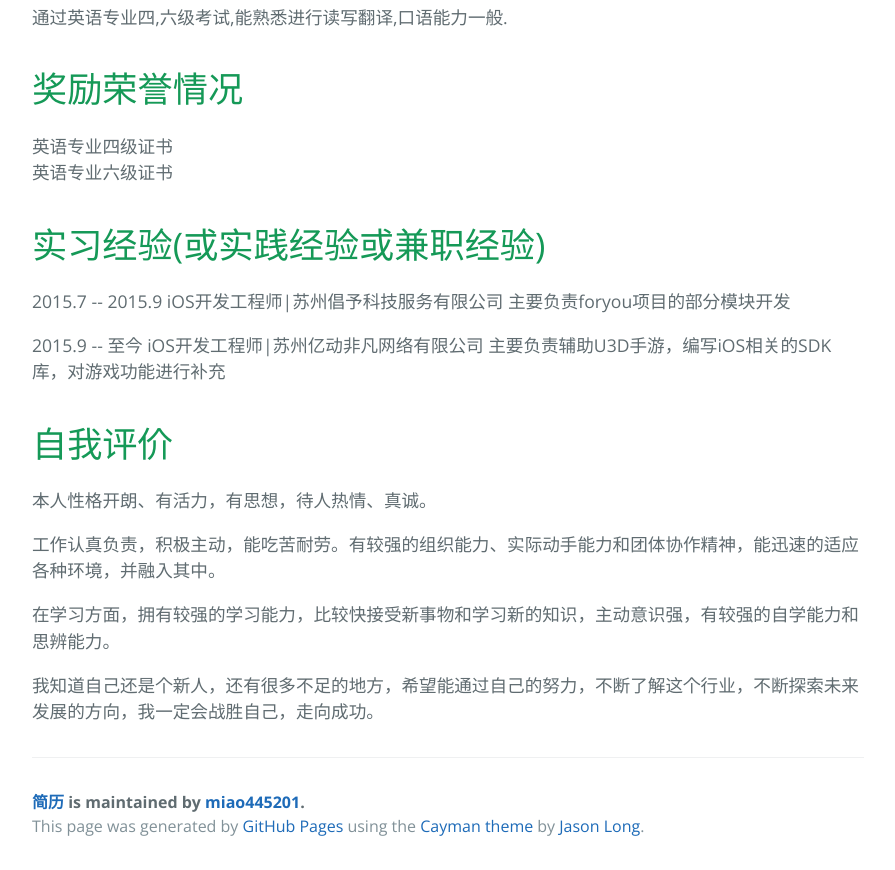
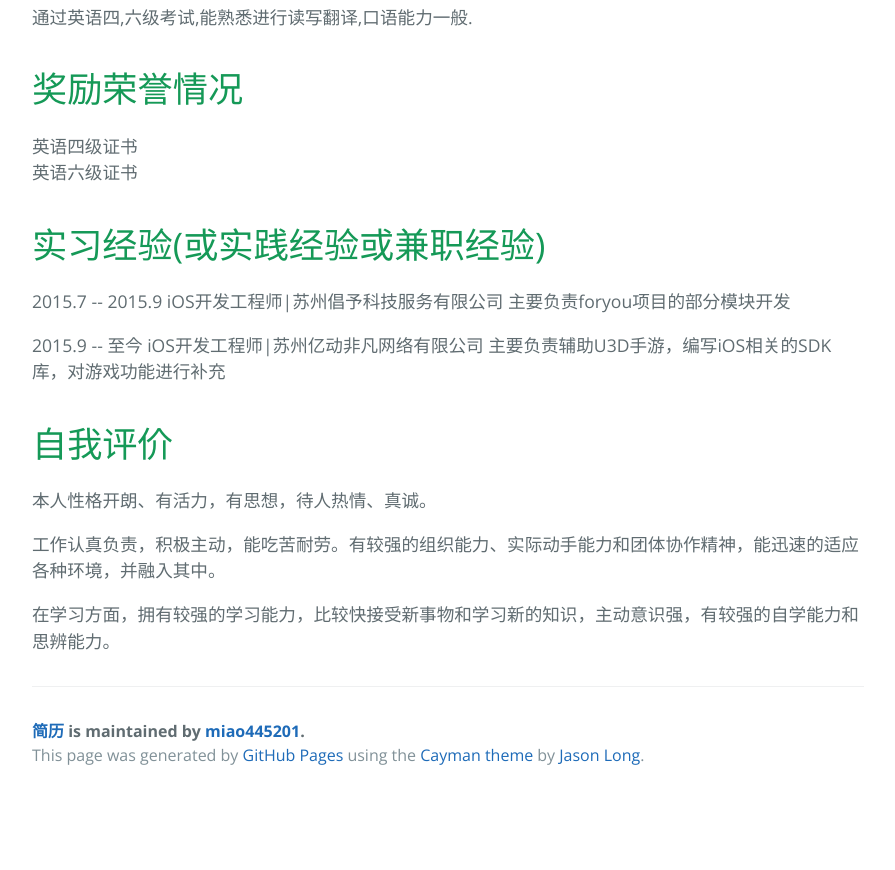
Before and after one commit to miao445201/resume_cn, a plain HTML site: page index.html in a window 1280 px wide. Shown: the part 1319-2189 px from the top of the page, without its empty margins (192-1087 px from the left). After the commit the page ends 2118 px from the top, so only its background shows below. Drawn offline with nearby package versions, Linux system fonts and the light colour scheme.

Commit message:
Update index.html
修改了4，6级证书内容

```diff
--- a/index.html
+++ b/index.html
@@ -55,13 +55,13 @@
 <h1>
 <a id="外语水平" class="anchor" href="#%E5%A4%96%E8%AF%AD%E6%B0%B4%E5%B9%B3" aria-hidden="true"><span class="octicon octicon-link"></span></a>外语水平</h1>
 
-<p>通过英语专业四,六级考试,能熟悉进行读写翻译,口语能力一般.</p>
+<p>通过英语四,六级考试,能熟悉进行读写翻译,口语能力一般.</p>
 
 <h1>
 <a id="奖励荣誉情况" class="anchor" href="#%E5%A5%96%E5%8A%B1%E8%8D%A3%E8%AA%89%E6%83%85%E5%86%B5" aria-hidden="true"><span class="octicon octicon-link"></span></a>奖励荣誉情况</h1>
 
-<p>英语专业四级证书<br>
-英语专业六级证书</p>
+<p>英语四级证书<br>
+英语六级证书</p>
 
 <h1>
 <a id="实习经验或实践经验或兼职经验" class="anchor" href="#%E5%AE%9E%E4%B9%A0%E7%BB%8F%E9%AA%8C%E6%88%96%E5%AE%9E%E8%B7%B5%E7%BB%8F%E9%AA%8C%E6%88%96%E5%85%BC%E8%81%8C%E7%BB%8F%E9%AA%8C" aria-hidden="true"><span class="octicon octicon-link"></span></a>实习经验(或实践经验或兼职经验)</h1>
@@ -78,8 +78,6 @@
 
 <p>在学习方面，拥有较强的学习能力，比较快接受新事物和学习新的知识，主动意识强，有较强的自学能力和思辨能力。</p>
 
-<p>我知道自己还是个新人，还有很多不足的地方，希望能通过自己的努力，不断了解这个行业，不断探索未来发展的方向，我一定会战胜自己，走向成功。</p>
-
       <footer class="site-footer">
         <span class="site-footer-owner"><a href="https://github.com/miao445201/resume_cn">简历</a> is maintained by <a href="https://github.com/miao445201">miao445201</a>.</span>
 
```
